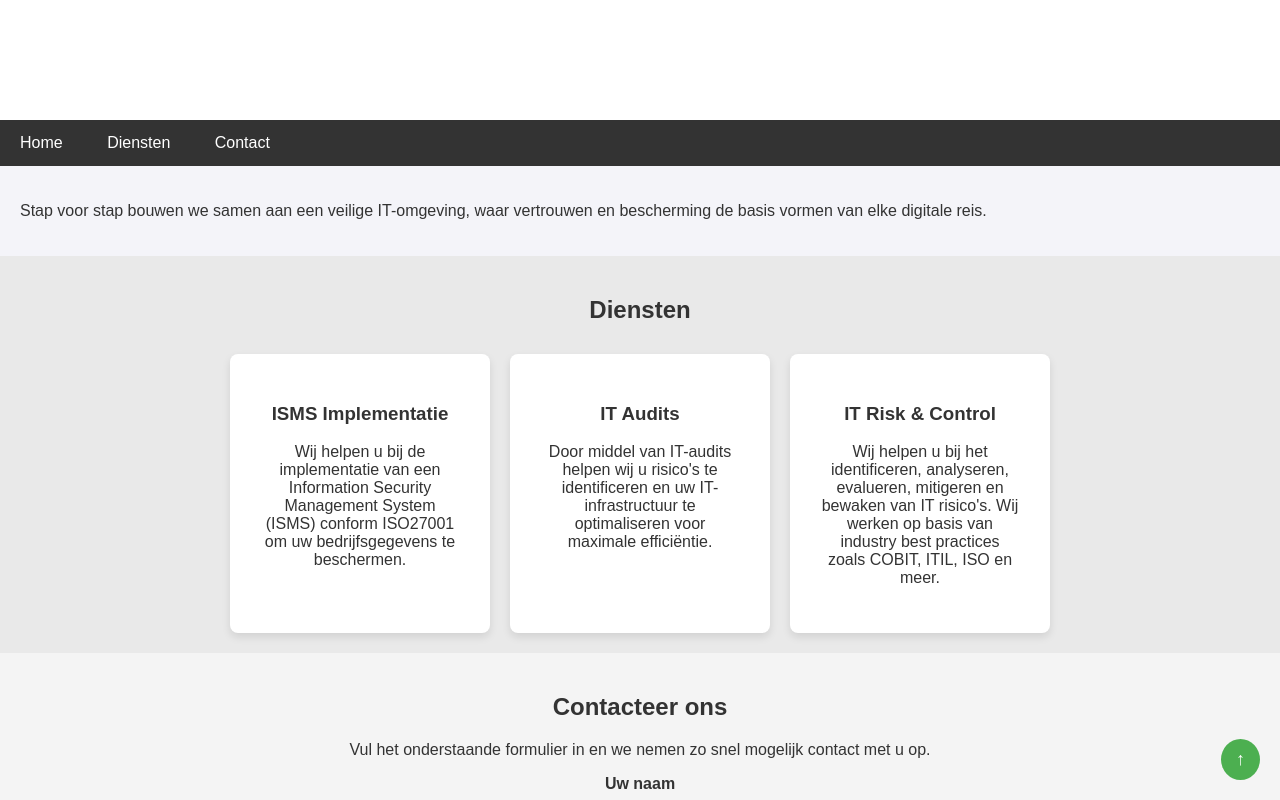
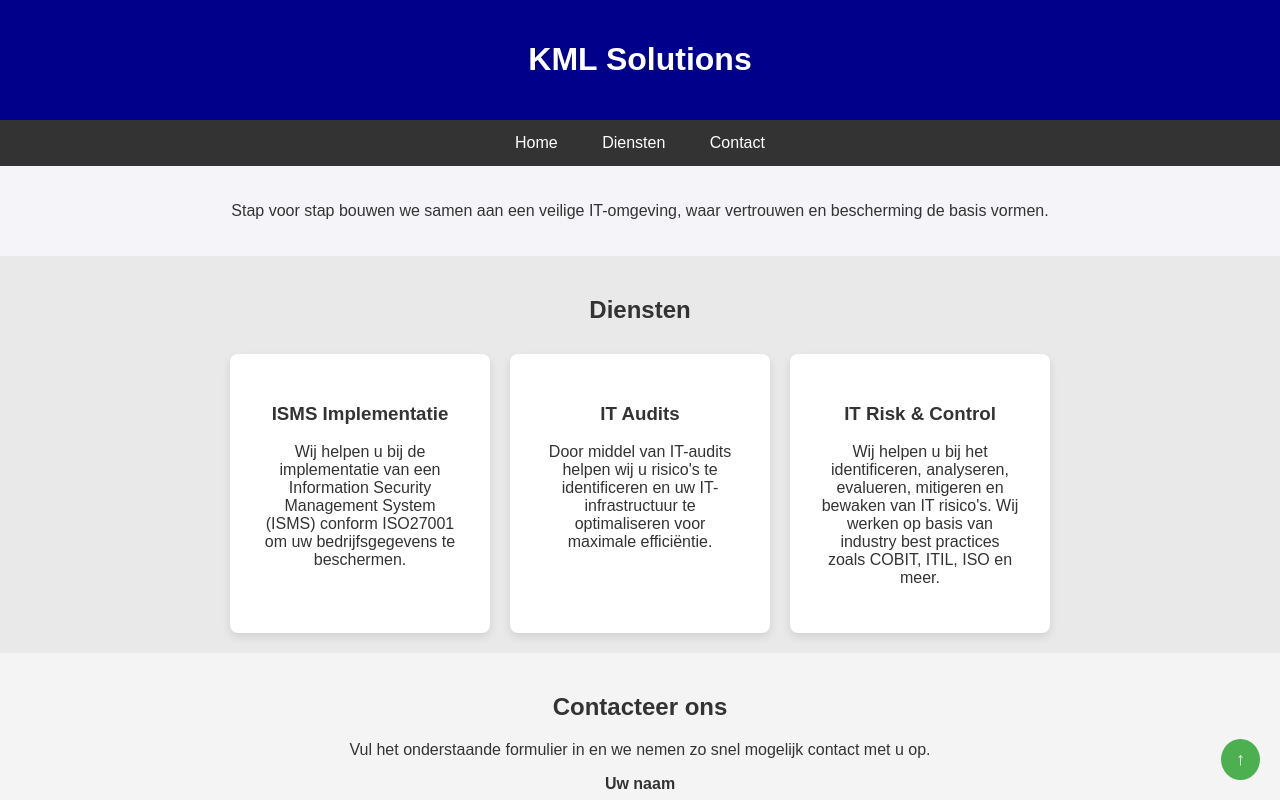
Before and after one commit to kmlsolutions/kmlsolutions.github.io, a plain HTML site: page index.html in a window 1280 px wide. Shown: the top 800 px of the page. Drawn offline with Linux system fonts and the light colour scheme.

Commit message:
Update index.html

```diff
--- a/index.html
+++ b/index.html
@@ -13,7 +13,7 @@
             color: #333;
         }
         header {
-            background-color: white;
+            background-color: #00008B;
             color: white;
             padding: 20px 0;
             text-align: center;
@@ -21,6 +21,7 @@
         nav {
             background-color: #333;
             overflow: hidden;
+            text-align: center;
         }
         nav a {
             color: white;
@@ -35,6 +36,9 @@
         }
         section {
             padding: 20px;
+        }
+        #Home {
+            text-align: center;
         }
         #Diensten {
             background-color: #e9e9e9;
@@ -125,7 +129,7 @@
 </nav>
 
 <section id="Home">
-    <p>Stap voor stap bouwen we samen aan een veilige IT-omgeving, waar vertrouwen en bescherming de basis vormen van elke digitale reis.</p>
+    <p>Stap voor stap bouwen we samen aan een veilige IT-omgeving, waar vertrouwen en bescherming de basis vormen.</p>
 </section>
 
 <section id="Diensten">
```
